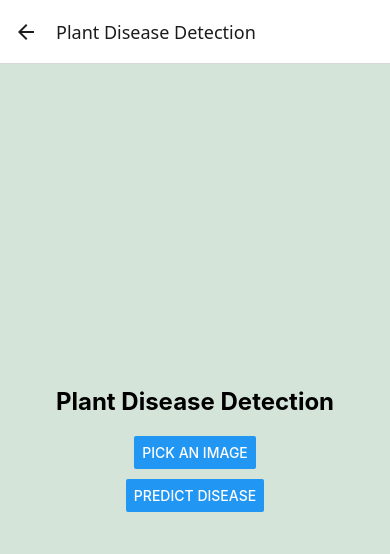
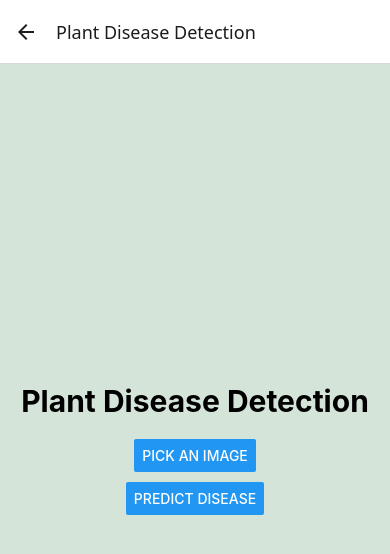
Before and after one commit to Shiwarne-Silva/PlantGuard, a React Native app in the folder plantguard/: screen /Upload in a window 390 px wide. Shown: the top 554 px of the page. Built offline with nearby package versions, Linux system fonts and the light colour scheme.

Commit message:
Update uploadScreen.js

```diff
--- a/plantguard/components/uploadScreen.js
+++ b/plantguard/components/uploadScreen.js
@@ -132,7 +132,7 @@ const styles = StyleSheet.create({
     backgroundColor: "#d5e4d9",
   },
   title: {
-    fontSize: 24,
+    fontSize: 30,
     fontWeight: "bold",
     marginBottom: 20,
   },
@@ -148,7 +148,7 @@ const styles = StyleSheet.create({
   predictionContainer: {
     marginTop: 20,
     padding: 10,
-    backgroundColor: "#e0e0e0",
+    backgroundColor: "#387b5b",
     borderRadius: 10,
   },
   predictionText: {
```
